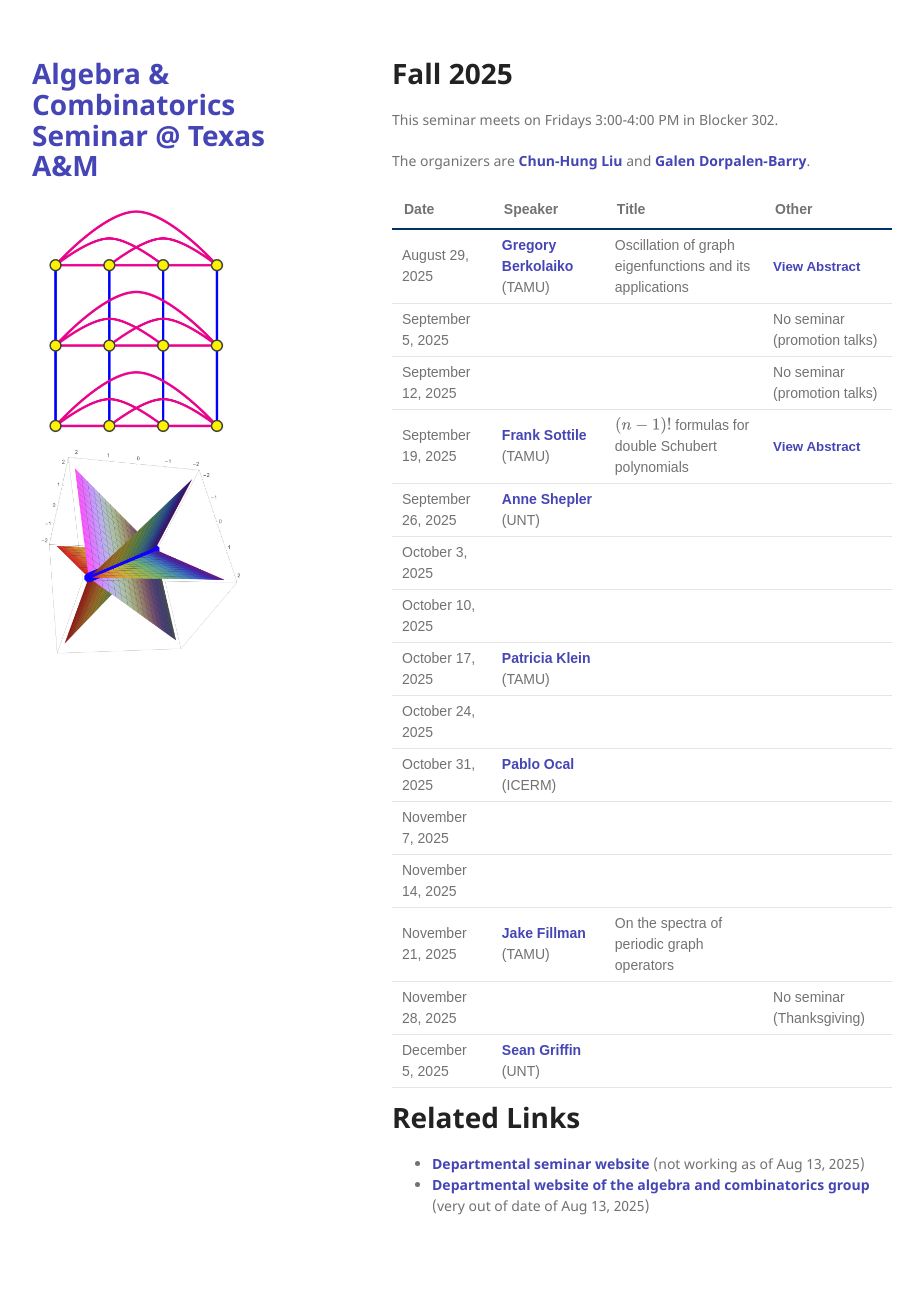
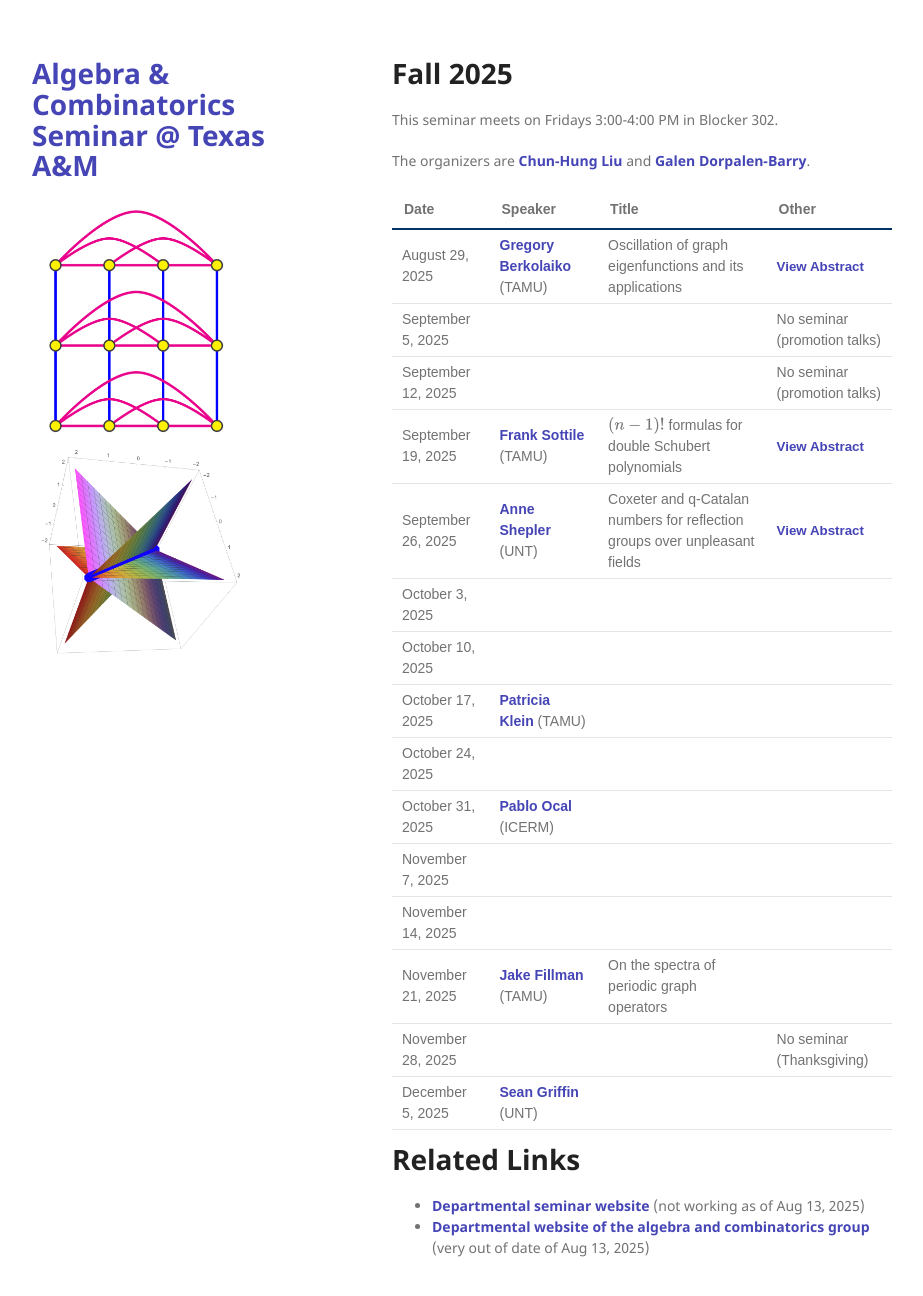
Before and after one commit to tamu-seminar/alg-comb, a Jekyll site: the page built from index.md, in a window 1280 px wide and 1328 px high. Shown: the top 1296 px of the window, without its empty margins (178-1101 px from the left). Built offline with Jekyll 4.4.1, drawn with Linux system fonts in a browser that asks for light colours.

Commit message:
add talk info for Anne Shepler

```diff
--- a/index.md
+++ b/index.md
@@ -27,7 +27,7 @@ The organizers are [Chun-Hung Liu](https://people.tamu.edu/~chliu/) and [Galen D
 | September 5, 2025 | | | No seminar (promotion talks) |
 | September 12, 2025 | | | No seminar (promotion talks) |
 | September 19, 2025 | [Frank Sottile](https://franksottile.github.io/) (TAMU) | $(n-1)!$ formulas for double Schubert polynomials | <button type="button" class="abstract-link" onclick="showAbstract('abs-sottile')">View Abstract</button> |
-| September 26, 2025 | [Anne Shepler](https://sites.math.unt.edu/~ashepler/) (UNT) | | |
+| September 26, 2025 | [Anne Shepler](https://sites.math.unt.edu/~ashepler/) (UNT) | Coxeter and q-Catalan numbers for reflection groups over unpleasant fields | <button type="button" class="abstract-link" onclick="showAbstract('shepler')">View Abstract</button> |
 | October 3, 2025 | | | |
 | October 10, 2025 |  | | |
 | October 17, 2025 | [Patricia Klein](https://patriciajklein.github.io/) (TAMU) | | |
@@ -98,6 +98,10 @@ amplitudes and matroids.</p>
 <p>Today, I will describe $(n-1)!$ different formulas for double Schubert polynomials expressed in terms of certain chains in the Bruhat order.  Two of them are the previously mentions pipe dream formulas.  While the results are combinatorial, the methods are geometric.  One ingredient is a specialisation formula from work with Adeyemo from 2017 and another is a Pieri-type formula from work with Li, Ravikumar, and Yang from 2019.  The formula (and proof) generalizes a similar result for ordinary Schubert polynomials from 2002 in work with Bergeron.</p>
 
 <p>This is joint work with Tianyi Yu of UQAM.</p>
+</div>
+
+<div id="shepler" style="display:none;" aria-hidden="true">
+<p>Motivated by Catalan combinatorics for Weyl and Coxeter groups, we consider differential derivations for reflection groups defined over arbitrary fields, including those with challenging characteristics.  In the classical invariant theory of complex reflection groups, Solomon's celebrated 1963 theorem reveals the invariants of the exterior algebra of differential forms as an exterior algebra in its own right.  We investigate similar invariants when the characteristic of the field divides the order of the acting group and traditional proof techniques break down.</p>
 </div>
 
 
```
